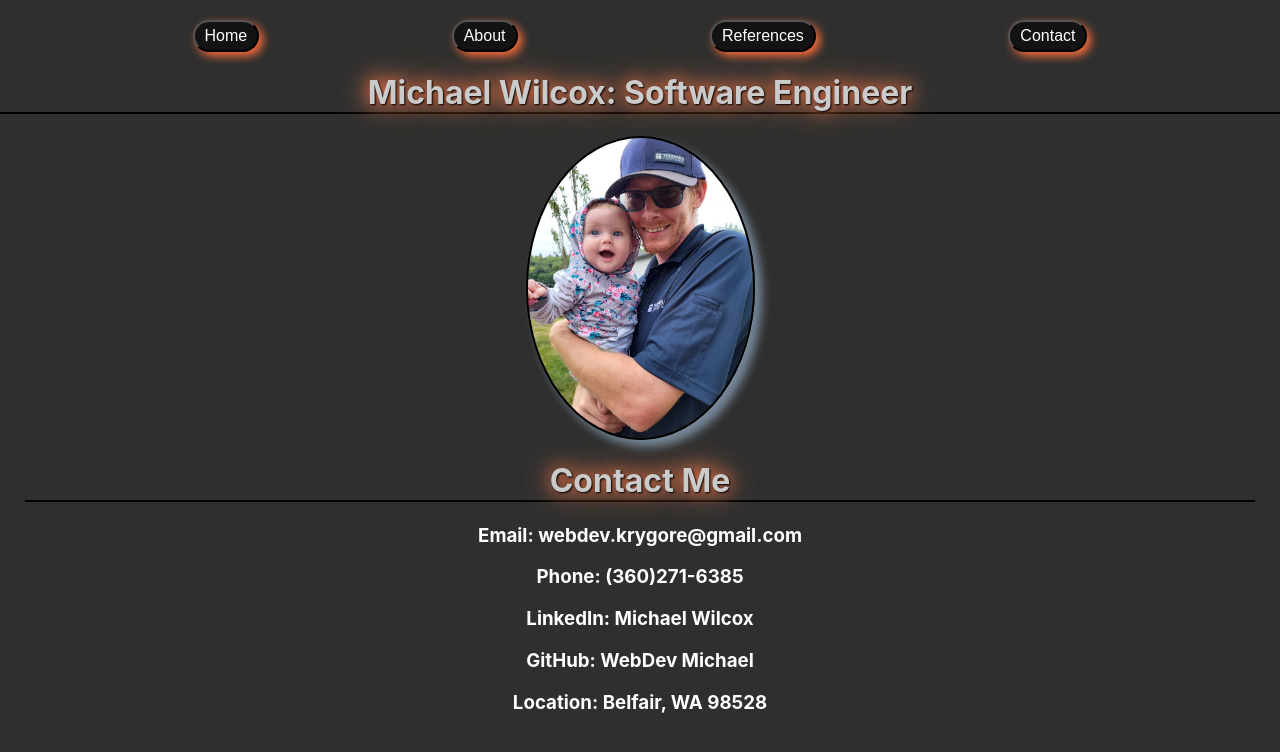
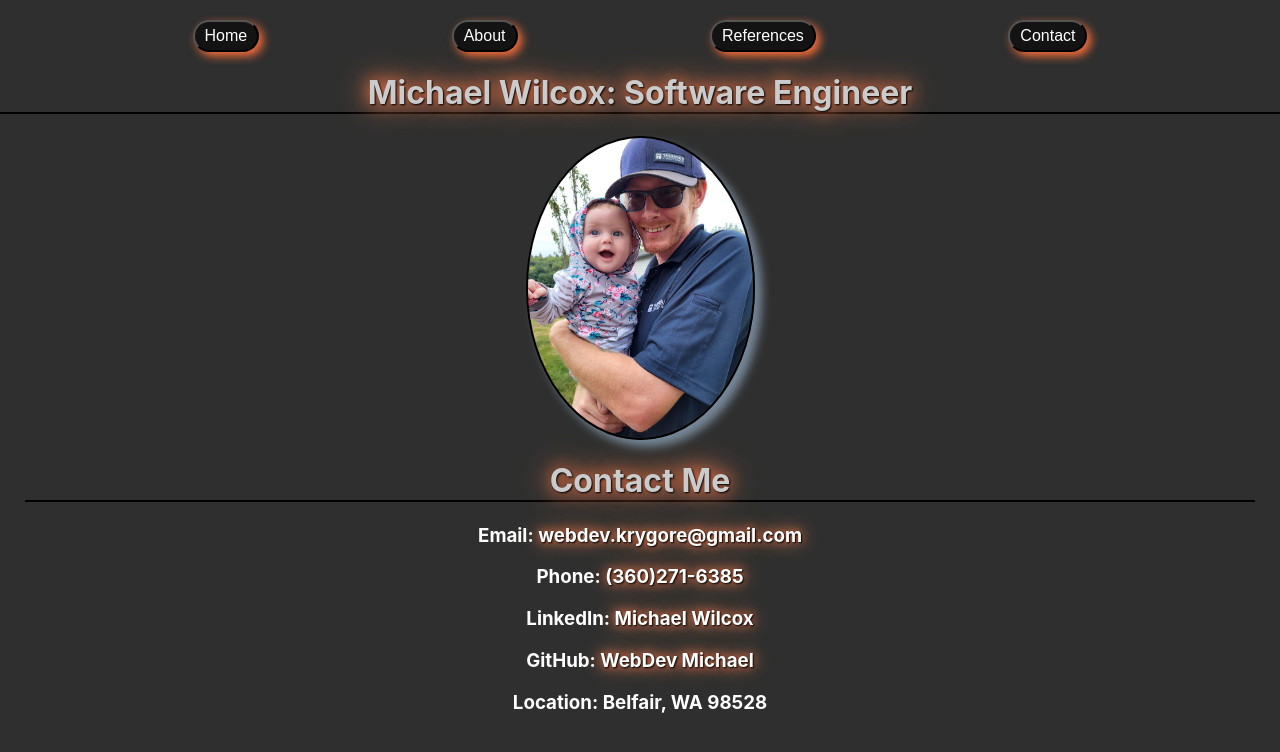
Before and after one commit to Krygore/Personal-Site, a React (Create React App) app in the folder React-site/personal-site/: page /contact in a window 1280 px wide. Shown: the top 752 px of the page. Built offline with nearby package versions, Linux system fonts and the light colour scheme.

Commit message:
modified CSS on contact page

```diff
--- a/React-site/personal-site/src/App.css
+++ b/React-site/personal-site/src/App.css
@@ -83,3 +83,11 @@ h1 {
     text-align: center;
     margin: auto 25px;
 }
+
+.contact-link {
+    text-shadow: 1px 1px 2px black, 0 0 1em rgb(252, 144, 104), 0 0 0.5em rgb(255, 111, 58);
+}
+
+.contact-link:hover {
+    text-shadow: 2px 2px 3px black, 0 0 1.5em rgb(252, 144, 104), 0 0 1em rgb(255, 111, 58);
+}
--- a/React-site/personal-site/src/components/Contact.js
+++ b/React-site/personal-site/src/components/Contact.js
@@ -15,10 +15,10 @@ export default function Contact() {
 
                 <h1>Contact Me</h1>
 
-                <h3>Email: <a href="mailto: webdev.krygore@gmail.com">webdev.krygore@gmail.com</a></h3>
-                <h3>Phone: <a href="tel:13602716385">(360)271-6385</a></h3>
-                <h3>LinkedIn: <a href="https://www.linkedin.com/in/webdev-michael/">Michael Wilcox</a></h3>
-                <h3>GitHub: <a href="https://github.com/WebDev-Michael">WebDev Michael</a></h3>
+                <h3>Email: <a className="contact-link" href="mailto: webdev.krygore@gmail.com">webdev.krygore@gmail.com</a></h3>
+                <h3>Phone: <a className="contact-link" href="tel:13602716385">(360)271-6385</a></h3>
+                <h3>LinkedIn: <a className="contact-link" href="https://www.linkedin.com/in/webdev-michael/">Michael Wilcox</a></h3>
+                <h3>GitHub: <a className="contact-link" href="https://github.com/WebDev-Michael">WebDev Michael</a></h3>
 
                 <h3>Location: Belfair, WA 98528</h3>
             </div>
```
